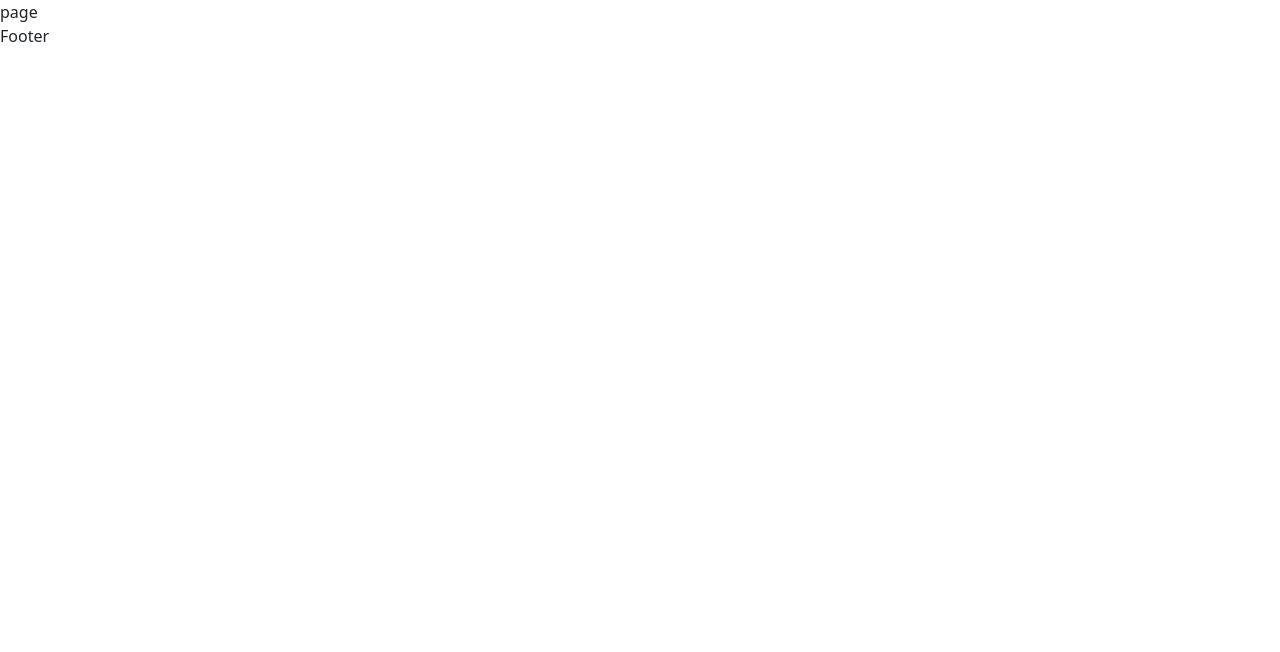
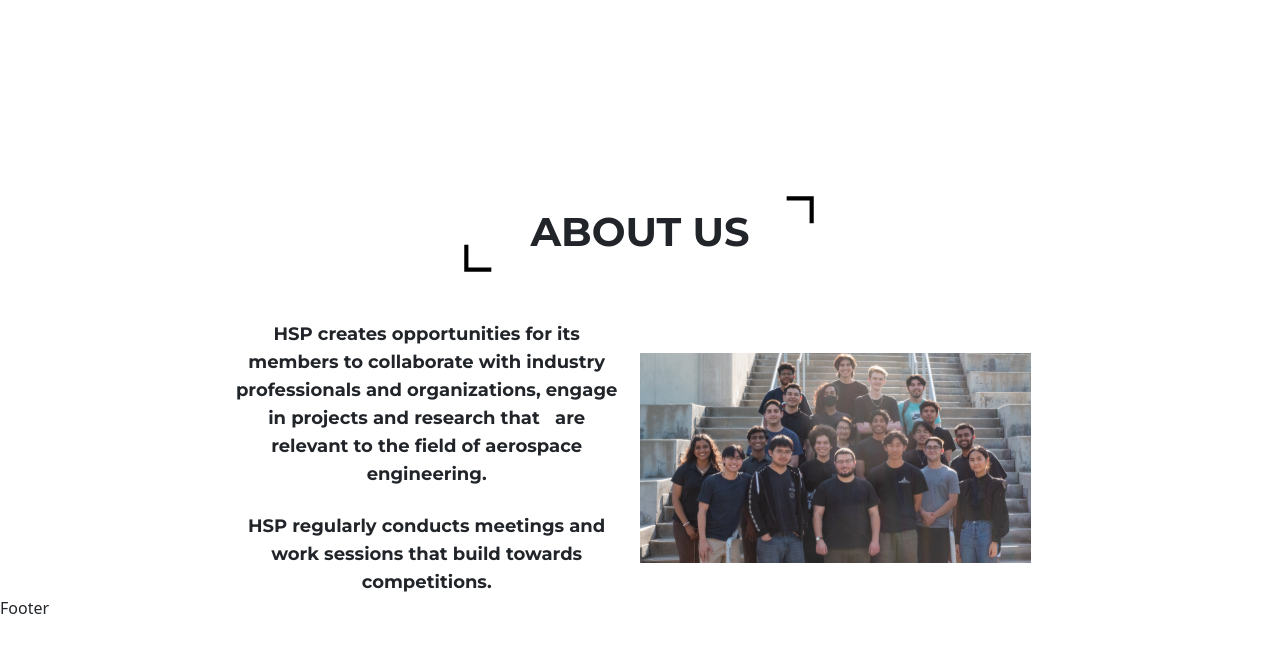
Before and after one commit to acm-ucr/hsp-website, a Next.js app: page /about in a window 1280 px wide. Shown: the top 652 px of the page. Built offline with nearby package versions, Linux system fonts and the light colour scheme.

Commit message:
About Us page

```diff
--- a/src/app/about/page.js
+++ b/src/app/about/page.js
@@ -1,7 +1,13 @@
 import React from "react";
+import Us from "@/components/about/Us";
 
 const page = () => {
-  return <div>page</div>;
+  return (
+    <div>
+      {" "}
+      <Us />{" "}
+    </div>
+  );
 };
 
 export default page;
--- a/src/components/about/Us.js
+++ b/src/components/about/Us.js
@@ -1,7 +1,47 @@
 import React from "react";
+import Image from "next/image";
+import image from "@/public/assets/about/aboutUs.svg";
+import { GrTopCorner } from "react-icons/gr";
+import { GrBottomCorner } from "react-icons/gr";
 
-const us = () => {
-  return <div>us</div>;
+const Us = () => {
+  return (
+    <div className="text-center flex flex-col justify-center items-center">
+      <div className="my-40 max-h-0 translate-y-12 flex flex-col1">
+        <GrBottomCorner
+          size={50}
+          className="origin-top-left translate-x-7 translate-y-5 rotate-90"
+        />
+        <h1 className="font-montserrat ">
+          {" "}
+          <strong> ABOUT US</strong>
+        </h1>
+        <GrTopCorner
+          size={50}
+          className="origin-top-right translate-x-5 translate-y-8 rotate-90"
+        />
+      </div>
+      <div className="grid grid-cols-2 justify-center w-8/12">
+        <div className="flex flex-col text-center justify-center items-center font-montserrat">
+          <b className="text-lg w-11/12">
+            {" "}
+            HSP creates opportunities for its members to collaborate with
+            industry professionals and organizations, engage in projects and
+            research that &nbsp; are relevant to the field of aerospace
+            engineering.
+          </b>
+          <br />
+          <b className="text-lg w-11/12">
+            HSP regularly conducts meetings and work sessions that build towards
+            competitions.
+          </b>
+        </div>
+        <div className="flex justify-center items-center w-11/12">
+          <Image width={500} alt="" src={image} />
+        </div>
+      </div>
+    </div>
+  );
 };
 
-export default us;
+export default Us;
```
